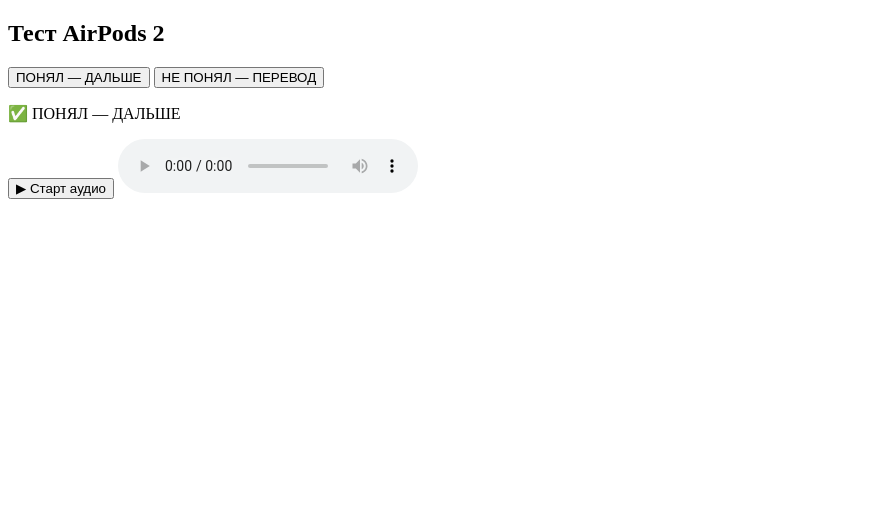
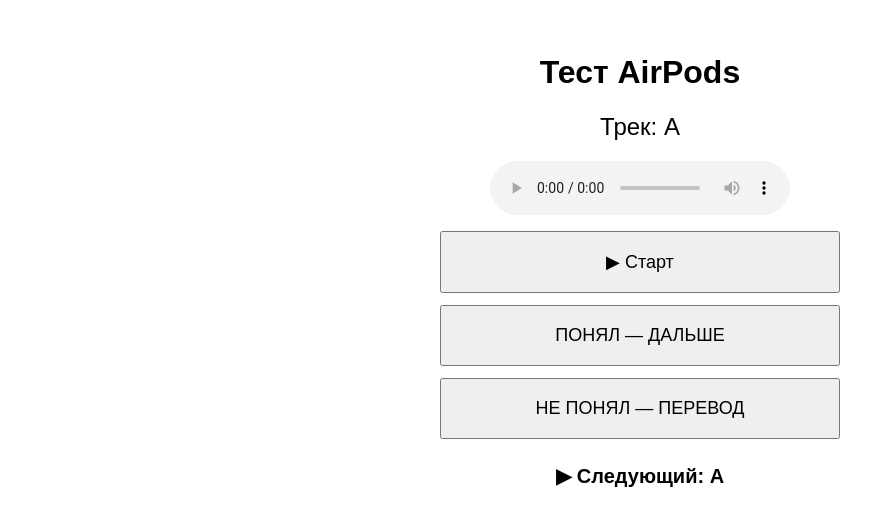
Before and after one commit to lenarkham/airpods-test, a plain HTML site: page index.html in a window 1280 px wide. Both pictures are taken after a click on the button "ПОНЯЛ — ДАЛЬШЕ". Shown: the whole page, without its empty margins (0-895 px from the left). Drawn offline with Linux system fonts and the light colour scheme.

Commit message:
Add files via upload

```diff
--- a/index.html
+++ b/index.html
@@ -4,75 +4,243 @@
   <meta charset="UTF-8">
   <meta name="viewport" content="width=device-width, initial-scale=1">
   <title>Тест AirPods</title>
+
+  <style>
+    body {
+      font-family: Arial, sans-serif;
+      padding: 25px;
+      text-align: center;
+    }
+
+    button {
+      display: block;
+      width: 100%;
+      max-width: 400px;
+      margin: 12px auto;
+      padding: 18px;
+      font-size: 18px;
+    }
+
+    #status {
+      margin: 25px 0;
+      font-size: 20px;
+      font-weight: bold;
+    }
+
+    #track {
+      font-size: 24px;
+      margin: 20px;
+    }
+  </style>
 </head>
+
 <body>
 
-<h2>Тест AirPods 2</h2>
+  <h1>Тест AirPods</h1>
 
-<button id="next">ПОНЯЛ — ДАЛЬШЕ</button>
-<button id="translate">НЕ ПОНЯЛ — ПЕРЕВОД</button>
+  <div id="track">Трек: TEST</div>
 
-<p id="status">Нажми кнопку «Старт аудио»</p>
+  <audio id="audio" controls></audio>
 
-<button id="start">▶ Старт аудио</button>
+  <button id="start">▶ Старт</button>
 
-<audio id="audio" controls loop>
-  <source src="test.mp3" type="audio/mpeg">
-</audio>
+  <button id="next">
+    ПОНЯЛ — ДАЛЬШЕ
+  </button>
+
+  <button id="translate">
+    НЕ ПОНЯЛ — ПЕРЕВОД
+  </button>
+
+  <div id="status">
+    Ожидание...
+  </div>
+
 
 <script>
+
 const audio = document.getElementById('audio');
+const trackText = document.getElementById('track');
 const status = document.getElementById('status');
 
-let lastNext = 0;
+
+// ------------------------------------
+// ТРЕКИ
+// ------------------------------------
+
+const tracks = [
+  {
+    name: 'TEST',
+    file: 'test.mp3'
+  },
+  {
+    name: 'A',
+    file: 'A.mp3'
+  },
+  {
+    name: 'B',
+    file: 'B.mp3'
+  }
+];
+
+let currentTrack = 0;
+
+
+// ------------------------------------
+// ЗАГРУЗИТЬ ТРЕК
+// ------------------------------------
+
+function loadTrack(index, autoplay = false) {
+
+  currentTrack = index;
+
+  audio.src = tracks[index].file;
+
+  trackText.textContent =
+    'Трек: ' + tracks[index].name;
+
+  status.textContent =
+    'Загружен: ' + tracks[index].name;
+
+  navigator.mediaSession.metadata =
+    new MediaMetadata({
+      title: tracks[index].name,
+      artist: 'Тест AirPods',
+      album: 'AirPods Test'
+    });
+
+  if (autoplay) {
+    audio.play().catch(() => {});
+  }
+}
+
+
+// ------------------------------------
+// СЛЕДУЮЩИЙ ТРЕК
+// TEST → A → B
+// ------------------------------------
+
+function nextTrack() {
+
+  if (currentTrack < tracks.length - 1) {
+
+    currentTrack++;
+
+    loadTrack(currentTrack, true);
+
+    status.textContent =
+      '▶ Следующий: ' +
+      tracks[currentTrack].name;
+
+  } else {
+
+    status.textContent =
+      '🏁 Это последний трек — B';
+
+    audio.pause();
+  }
+}
+
+
+// ------------------------------------
+// ПРЕДЫДУЩАЯ КОМАНДА
+// ------------------------------------
+
+function previousCommand() {
+
+  status.textContent =
+    '🔵 PREVIOUSTRACK → НЕ ПОНЯЛ — ПЕРЕВОД';
+}
+
+
+// ------------------------------------
+// КНОПКИ
+// ------------------------------------
+
+document.getElementById('start').onclick = () => {
+
+  audio.play();
+
+  status.textContent =
+    '🎧 Аудио играет: ' +
+    tracks[currentTrack].name;
+};
+
 
 document.getElementById('next').onclick = () => {
-  status.textContent = '✅ ПОНЯЛ — ДАЛЬШЕ';
+
+  nextTrack();
 };
 
+
 document.getElementById('translate').onclick = () => {
-  status.textContent = '🔵 НЕ ПОНЯЛ — ПЕРЕВОД';
+
+  previousCommand();
 };
 
-document.getElementById('start').onclick = async () => {
-  try {
-    await audio.play();
-    status.textContent = '🎧 Аудио играет. Теперь попробуй AirPod.';
-  } catch (e) {
-    status.textContent = '❌ Не удалось запустить аудио: ' + e;
+
+// ------------------------------------
+// АВТОМАТИЧЕСКИ ПОСЛЕ ОКОНЧАНИЯ
+// TEST → A → B
+// ------------------------------------
+
+audio.addEventListener('ended', () => {
+
+  if (currentTrack < tracks.length - 1) {
+
+    nextTrack();
+
+  } else {
+
+    status.textContent =
+      '🏁 Все треки закончились';
   }
-};
+
+});
+
+
+// ------------------------------------
+// MEDIA SESSION
+// ------------------------------------
 
 if ('mediaSession' in navigator) {
 
-  status.textContent = 'Media Session поддерживается';
+  status.textContent =
+    'Media Session поддерживается';
 
-  navigator.mediaSession.metadata = new MediaMetadata({
-    title: 'Тест AirPods',
-    artist: 'Мой тренажёр'
-  });
+  navigator.mediaSession.setActionHandler(
+    'nexttrack',
+    () => {
 
-  navigator.mediaSession.setActionHandler('nexttrack', () => {
+      status.textContent =
+        '🎧 AIRPODS → NEXTTRACK';
 
-    const now = Date.now();
+      nextTrack();
+    }
+  );
 
-    if (now - lastNext < 700) {
-      document.getElementById('translate').click();
-      status.textContent = '🔵 ДВОЙНАЯ КОМАНДА → ПЕРЕВОД';
-    } else {
-      document.getElementById('next').click();
+
+  navigator.mediaSession.setActionHandler(
+    'previoustrack',
+    () => {
+
+      previousCommand();
     }
-
-    lastNext = now;
-  });
-
-  navigator.mediaSession.setActionHandler('previoustrack', () => {
-    status.textContent = '⏮ PREVIOUSTRACK ПОЛУЧЕН';
-  });
+  );
 
 } else {
-  status.textContent = '❌ Media Session НЕ поддерживается';
+
+  status.textContent =
+    '❌ Media Session не поддерживается';
 }
+
+
+// ------------------------------------
+// НАЧАЛЬНЫЙ ТРЕК
+// ------------------------------------
+
+loadTrack(0, false);
+
 </script>
 
 </body>
```
Also changed, not shown: 2 other files.
